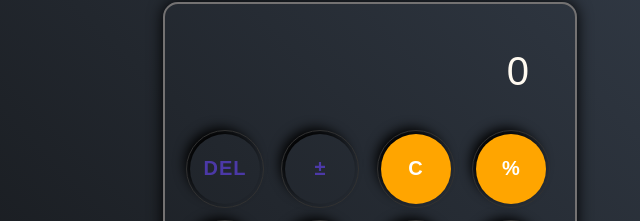
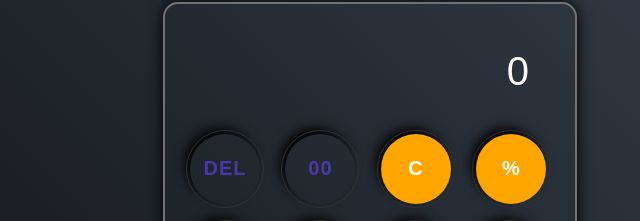
Before and after one commit to Swayam-creator/calculator, a plain HTML site: page index.html in a window 1280 px wide. Shown: the part 104-325 px from the top of the page, 270-910 px from the left. Drawn offline with Linux system fonts and the light colour scheme.

Commit message:
Update index.html

```diff
--- a/index.html
+++ b/index.html
@@ -17,7 +17,7 @@
 </div>
 <div class="row" >
     <button  type="button" class="button color" value="DEL" >DEL</button>
-     <button type="button"   class="button color" value="plusMInus">&#xB1;</button>
+     <button type="button"   class="button color" value="plusMInus">00</button>
      <button type="button"  class="opr" value="C">C</button>
      <button type="button"  class="opr" value="%">%</button>
 
```
